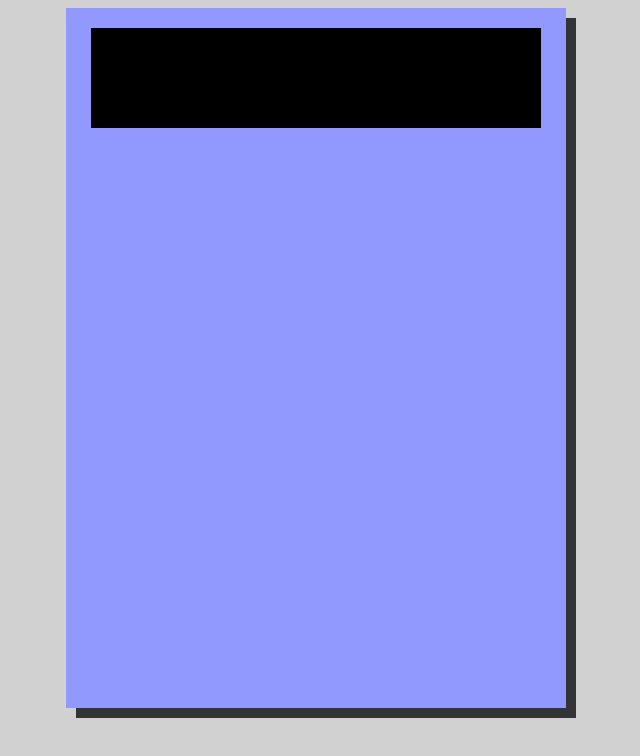
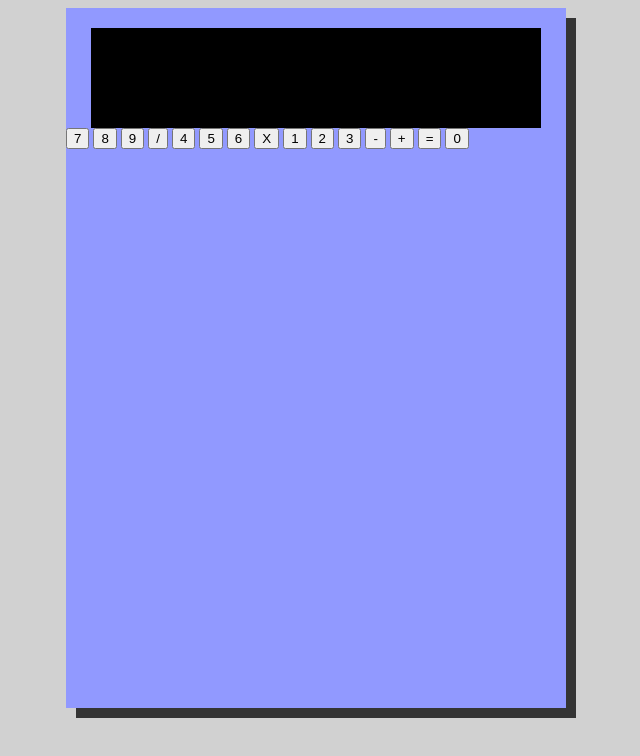
Before and after one commit to jorozcoesparza/calculator, a plain HTML site: page index.html in a window 1280 px wide. Shown: the whole page, without its empty margins (324-964 px from the left). Drawn offline with Linux system fonts and the light colour scheme.

Commit message:
Creates html buttons to input data

```diff
--- a/index.html
+++ b/index.html
@@ -11,6 +11,22 @@
     <div class = "calculatorBody">
       <div class = "display"></div>
 
+      <button type="button" id = "buttonstyle" value = "7">7</button>
+      <button type="button" id = "buttonstyle" value = "8">8</button>
+      <button type="button" id = "buttonstyle" value = "9">9</button>
+      <button type="button" id = "buttonstyle" value = "/">/</button>
+      <button type="button" id = "buttonstyle" value = "4">4</button>
+      <button type="button" id = "buttonstyle" value = "5">5</button>
+      <button type="button" id = "buttonstyle" value = "6">6</button>
+      <button type="button" id = "buttonstyle" value = "*">X</button>
+      <button type="button" id = "buttonstyle" value = "1">1</button>
+      <button type="button" id = "buttonstyle" value = "2">2</button>
+      <button type="button" id = "buttonstyle" value = "3">3</button>
+      <button type="button" id = "buttonstyle" value = "-">-</button>
+      <button type="button" id = "buttonstyle" value = "+">+</button>
+      <button type="button" id = "buttonstyle" value = "=">=</button>
+      <button type="button" id = "buttonstyle" value = "0">0</button>
+
     </div>
 
 
```
